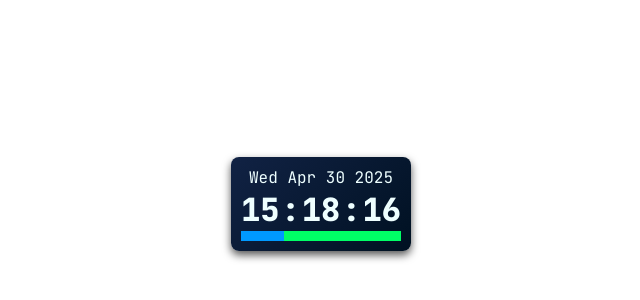
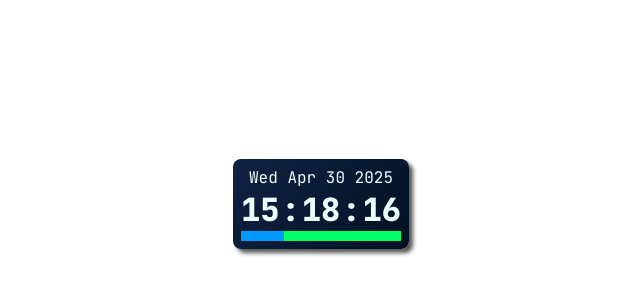
Before and after one commit to SekaliPakaiBuang/obs-clock-overlay, a plain HTML site: page index.html in a window 1280 px wide. Shown: the part 196-496 px from the top of the page, 319-959 px from the left. Drawn offline with Linux system fonts and the light colour scheme.

Commit message:
Prioritaskan link di atas download, dan perbaikan style

```diff
--- a/style.css
+++ b/style.css
@@ -27,13 +27,13 @@ body {
 
 #container {
     display: block;
-    padding: 10px;
+    padding: 8px;
 
     background: var(--bg-color);
     color: var(--fg-color);
 
-    border-radius: 0.5em;
-    box-shadow: 0px 4px 8px #000a;
+    border-radius: 8px;
+    box-shadow: 4px 4px 4px #000a;
 }
 
 #time {
@@ -41,7 +41,7 @@ body {
     flex-direction: row;
     justify-content: space-between;
 
-    font-size: 2em;
+    font-size: 32px;
     font-weight: 800;
 }
 
@@ -50,7 +50,7 @@ body {
 
     text-align: center;
 
-    font-size: 1.0em;
+    font-size: 16px;
     font-weight: 400;
 }
 
```
Also changed, not shown: 1 other file.
